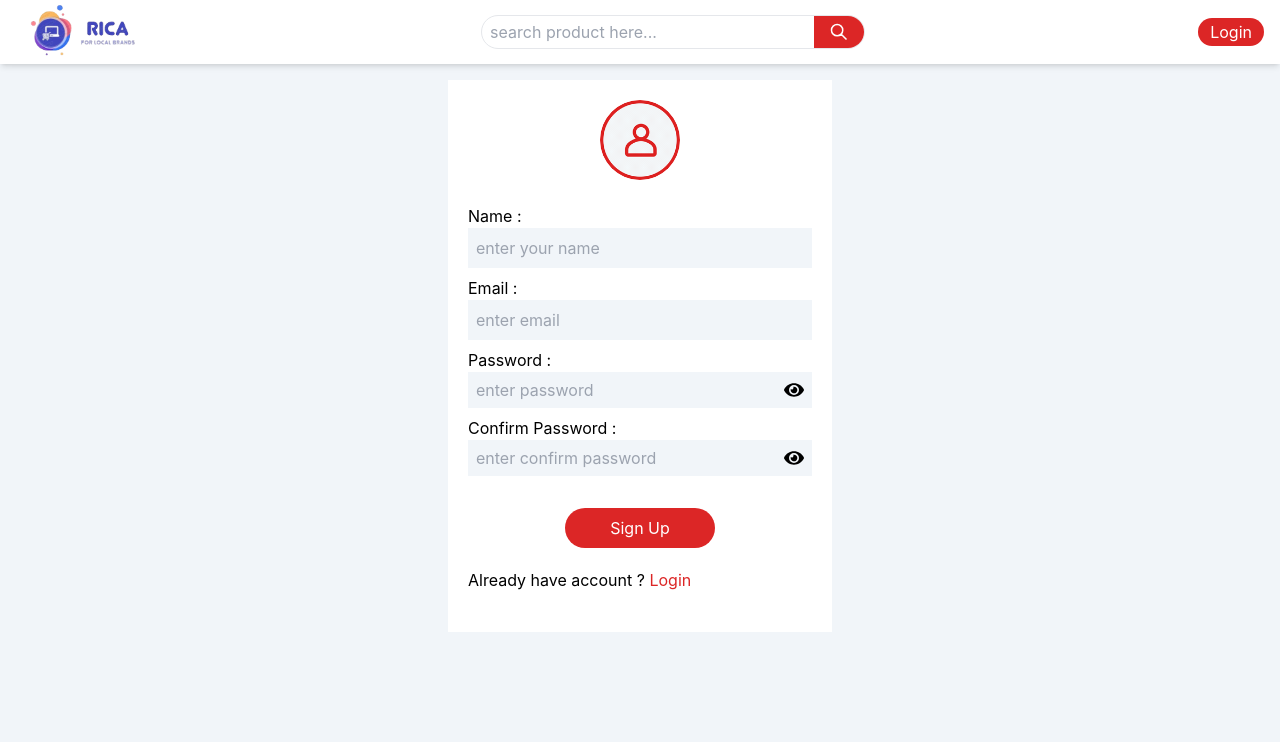
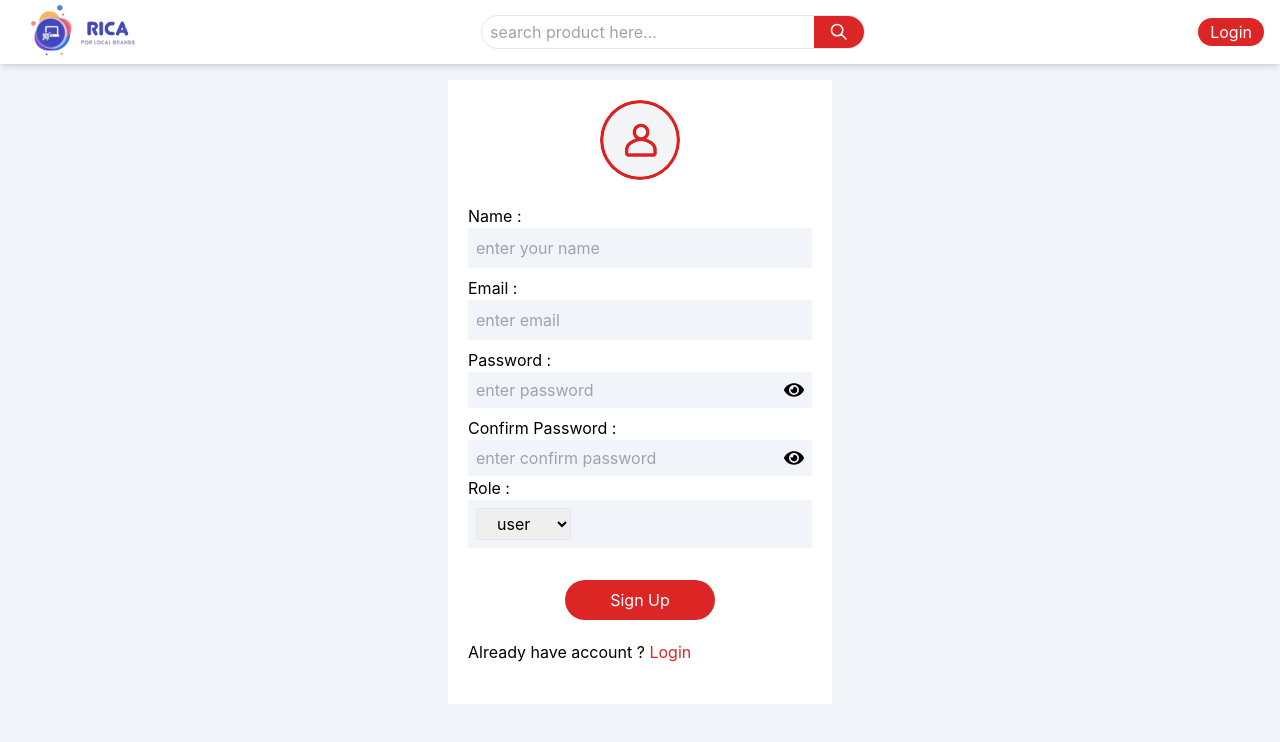
Before and after one commit to mahmoudfarag161/GraduationProject, a React (Create React App) app: page /sign-up in a window 1280 px wide. Shown: the top 742 px of the page. Built offline with nearby package versions, Linux system fonts and the light colour scheme.

Commit message:
sign up role editted

```diff
--- a/src/pages/SignUp.js
+++ b/src/pages/SignUp.js
@@ -15,8 +15,10 @@ const SignUp = () => {
     password: "",
     name: "",
     passwordConfirm: "",
+    role: "user",
   });
   const [loading, setLoading] = useState(false);
+  const [userRole, setUserRole] = useState("user");
 
   const navigate = useNavigate();
 
@@ -30,6 +32,12 @@ const SignUp = () => {
       };
     });
   };
+  function handleOnChangeSelect(e) {
+    setUserRole(e.target.value);
+    setData((data) => {
+      return { ...data, role: e.target.value };
+    });
+  }
 
   const handleSubmit = async (e) => {
     e.preventDefault();
@@ -144,6 +152,23 @@ const SignUp = () => {
                   </span>
                 </div>
               </div>
+              <div className="grid">
+                <label>Role : </label>
+                <div className="bg-slate-100 p-2">
+                  <select
+                    className="border px-4 py-1"
+                    value={userRole}
+                    onChange={handleOnChangeSelect}
+                  >
+                    <option value="user" key="user">
+                      user
+                    </option>
+                    <option value="seller" key="seller">
+                      seller
+                    </option>
+                  </select>
+                </div>
+              </div>
             </div>
 
             {loading ? (
```
